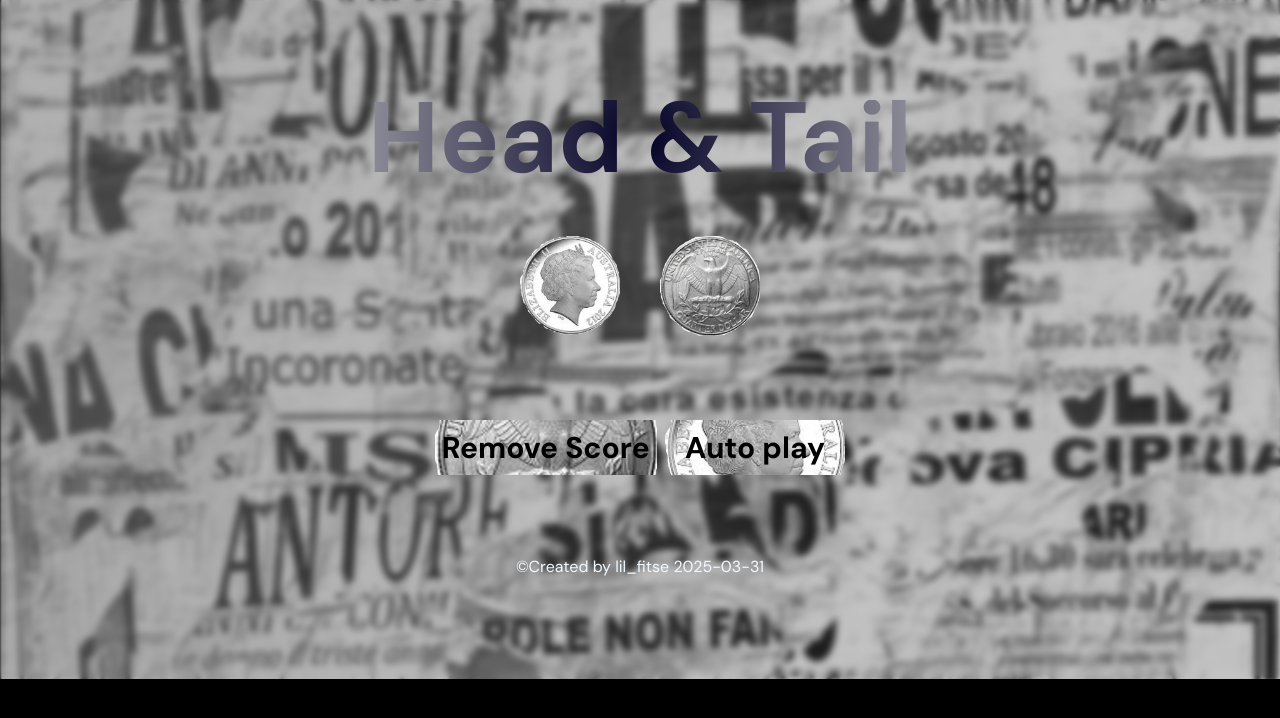
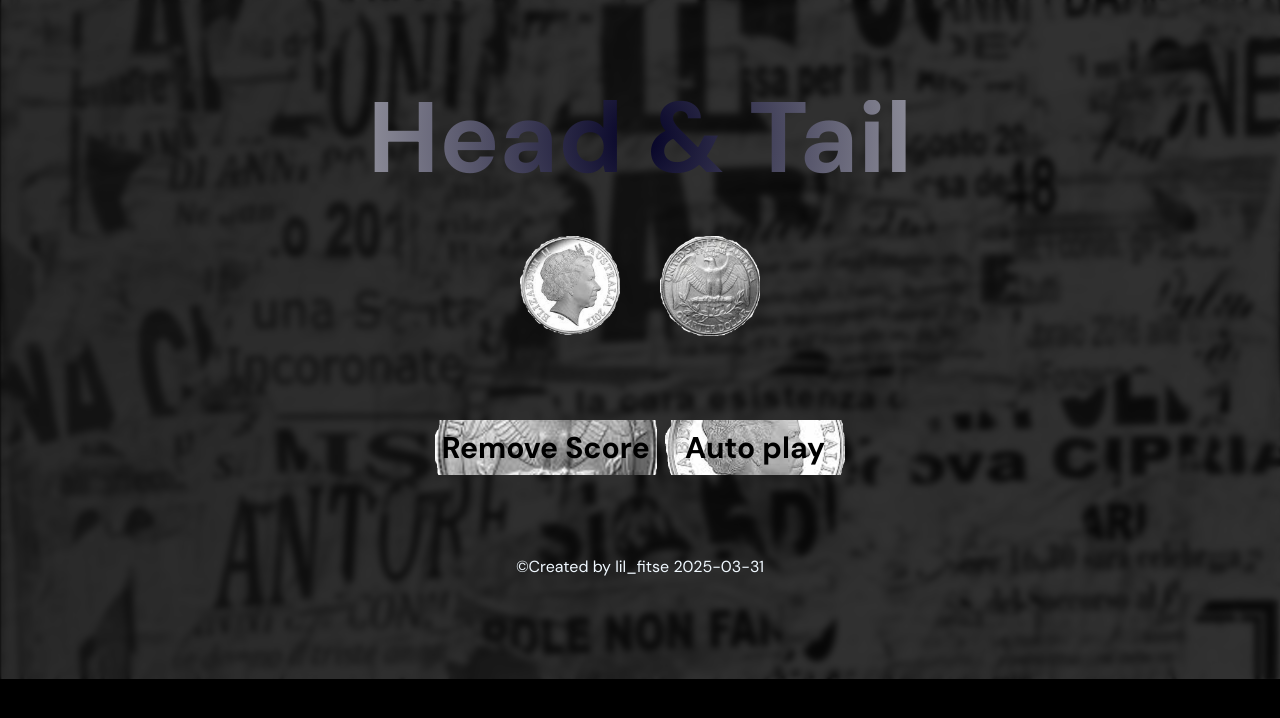
Before and after one commit to codewithfitse/Portfollo, a React (Vite) app in the folder React-app/: page /Head in a window 1280 px wide. Shown: the top 718 px of the page. Built offline with nearby package versions, Linux system fonts and the light colour scheme.

Commit message:
CHANGE ON HEADANDTAIL

```diff
--- a/React-app/src/page/Head.jsx
+++ b/React-app/src/page/Head.jsx
@@ -105,7 +105,7 @@ export const Head = () => {
   return (
     <>
       <section className="w-full h-full flex justify-center overflow-hidden bg-HEAD">
-        <div className="w-full h-full bg-black/20 backdrop-blur-[3px] flex flex-col py-[100px]">
+        <div className="w-full h-full bg-black/80 backdrop-blur-[3px] flex flex-col py-[100px]">
           <div className="mb-[20px]">
             <h1 className="text-[70px] lg:text-[100px] HeadTail font-bold">
               Head & Tail
```
